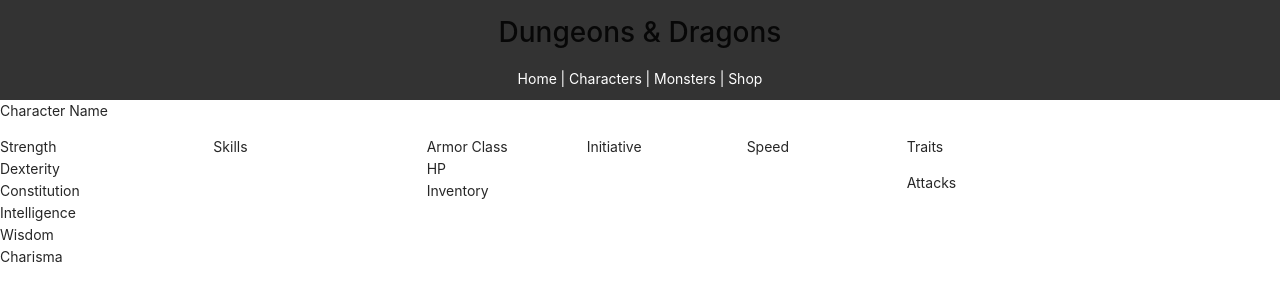
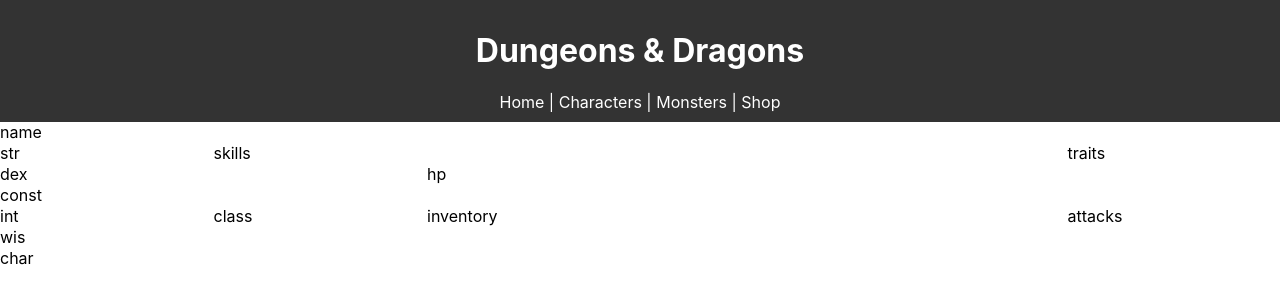
Before and after one commit to RolandOver9000/dnd_character_builder, a React (Create React App) app: page /characters in a window 1280 px wide. Shown: the top 304 px of the page. Built offline with nearby package versions, Linux system fonts and the light colour scheme; no server answers.

Commit message:
items now loaded in the right way

```diff
--- a/src/components/pages/character/character.js
+++ b/src/components/pages/character/character.js
@@ -1,8 +1,30 @@
 import React from "react";
-import { Row, Col } from "antd";
-import "antd/dist/antd.css";
+import "./charactersheet.css";
 
-function Character() {
+const Character = () => {
+  return (
+    <div className="grid-container">
+      <div className="Character-Name">name</div>
+      <div className="Skills">skills</div>
+      <div className="Class">class</div>
+      <div className="HP">hp</div>
+      <div className="Inventory">inventory</div>
+      <div className="Traits">traits</div>
+      <div className="Attacks">attacks</div>
+      <div className="STR">str</div>
+      <div className="DEX">dex</div>
+      <div className="CONST">const</div>
+      <div className="Int">int</div>
+      <div className="WIS">wis</div>
+      <div className="CHAR">char</div>
+    </div>
+  );
+};
+
+export default Character;
+
+/*
+
   return (
     <div>
       <Row>
@@ -45,11 +67,6 @@
       </Row>
     </div>
   );
-}
-
-export default Character;
-
-/*
 
           <div>
       <Layout>
--- /dev/null
+++ b/src/components/pages/character/charactersheet.css
@@ -0,0 +1,61 @@
+.grid-container {
+  display: grid;
+  grid-template-columns: 1fr 1fr 1fr 1fr 1fr 1fr;
+  grid-template-rows: 1fr 1fr 1fr 1fr 1fr 1fr 1fr;
+  gap: 1px 1px;
+  grid-template-areas: "Character-Name Character-Name Character-Name Character-Name Character-Name Character-Name" "STR Skills . . . Traits" "DEX Skills HP HP HP Traits" "CONST Skills HP HP HP Traits" "Int Class Inventory Inventory Inventory Attacks" "WIS Class Inventory Inventory Inventory Attacks" "CHAR Class Inventory Inventory Inventory Attacks";
+  border: 200px;
+  border-color: red;
+}
+
+.Character-Name {
+  grid-area: Character-Name;
+}
+
+.Skills {
+  grid-area: Skills;
+}
+
+.Class {
+  grid-area: Class;
+}
+
+.HP {
+  grid-area: HP;
+}
+
+.Inventory {
+  grid-area: Inventory;
+}
+
+.Traits {
+  grid-area: Traits;
+}
+
+.Attacks {
+  grid-area: Attacks;
+}
+
+.STR {
+  grid-area: STR;
+}
+
+.DEX {
+  grid-area: DEX;
+}
+
+.CONST {
+  grid-area: CONST;
+}
+
+.Int {
+  grid-area: Int;
+}
+
+.WIS {
+  grid-area: WIS;
+}
+
+.CHAR {
+  grid-area: CHAR;
+}
--- a/src/components/pages/shop/ItemContext.js
+++ b/src/components/pages/shop/ItemContext.js
@@ -4,11 +4,7 @@
 export const ItemContext = createContext();
 
 export const ItemProvider = (props) => {
-  const [items, setItems] = useState([
-    {
-      name: "Sword",
-    },
-  ]);
+  const [items, setItems] = useState([""]);
 
   // useEffect(() => {
   //   Axios.get("https://www.dnd5eapi.co/api/equipment").then((resp) =>
@@ -27,15 +23,17 @@
   useEffect(() => {
     Axios.get("https://www.dnd5eapi.co/api/equipment").then((resp) => {
       resp.data.results.map((item) => {
-        Axios.get(item.url).then((itemObject) => {
-          setItems(item);
-        });
+        return Axios.get("https://www.dnd5eapi.co" + item.url).then(
+          (itemObject) => {
+            setItems((items) => [...items, itemObject.data]);
+          }
+        );
       });
     });
   }, []);
 
   return (
-    <ItemContext.Provider value={(items, setItems)}>
+    <ItemContext.Provider value={[items, setItems]}>
       {props.children}
     </ItemContext.Provider>
   );
--- a/src/components/pages/shop/shop.js
+++ b/src/components/pages/shop/shop.js
@@ -4,6 +4,7 @@
 
 const Shop = () => {
   const [items, setItems] = useContext(ItemContext);
+  console.log(items);
 
   return (
     <div>
```
